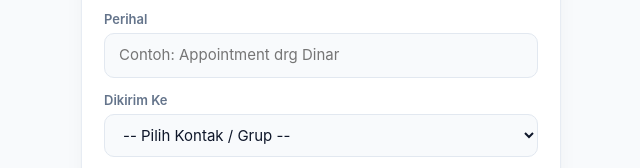
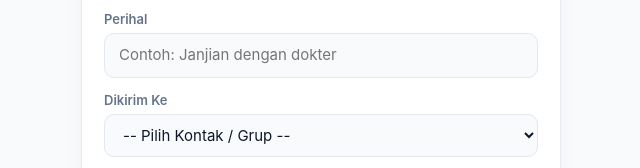
Before and after one commit to jerryst21/travel, a website: page reminders/index.html in a window 1280 px wide. Shown: the part 249-417 px from the top of the page, 319-959 px from the left. Drawn offline with Linux system fonts and the light colour scheme; no server answers.

Commit message:
Update placeholder text for msg_header input

```diff
--- a/reminders/index.html
+++ b/reminders/index.html
@@ -223,7 +223,7 @@
 
       <div class="form-group">
         <label for="msg_header">Perihal</label>
-        <input type="text" id="msg_header" class="form-control" placeholder="Contoh: Appointment drg Dinar" required>
+        <input type="text" id="msg_header" class="form-control" placeholder="Contoh: Janjian dengan dokter" required>
       </div>
 
       <div class="form-group">
```
